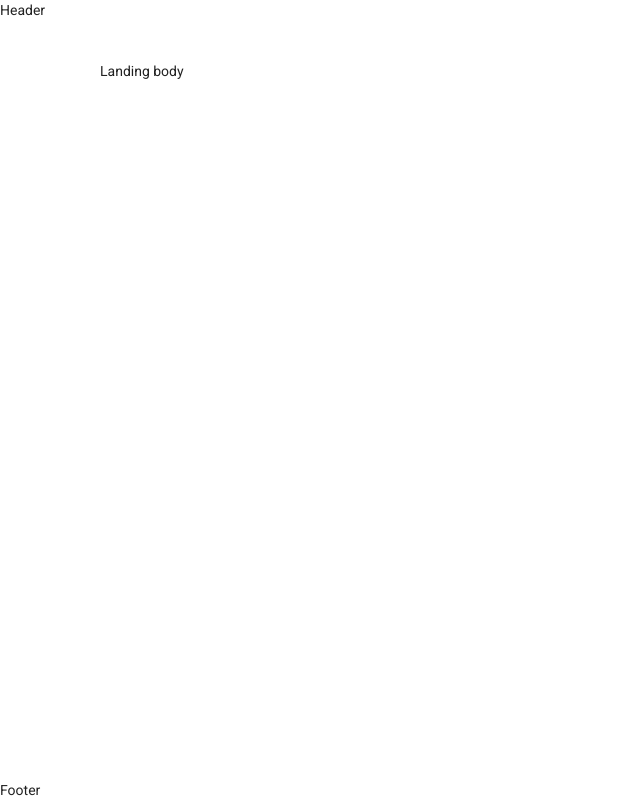
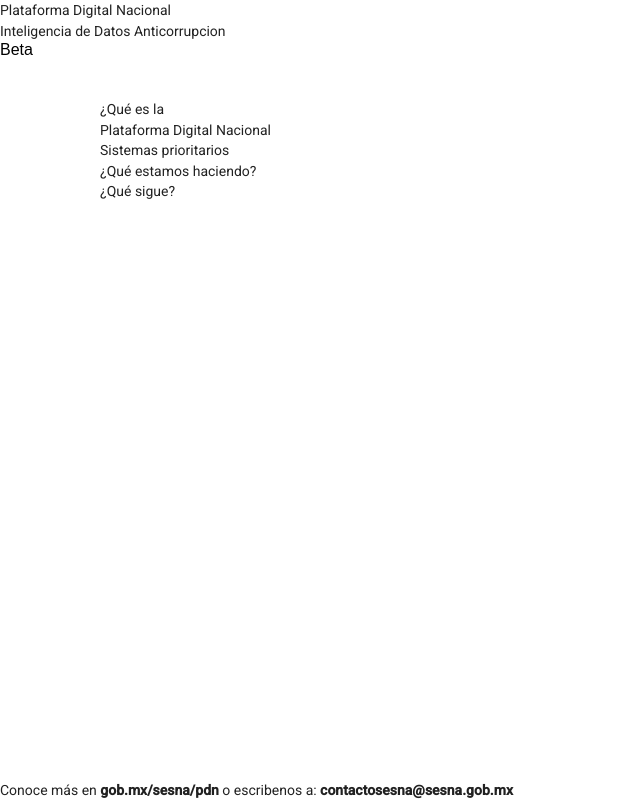
Before and after one commit to PDNMX/about_pdn, a React (Create React App) app: page / in a window 1280 px wide. Shown: the whole page, without its empty margins (0-640 px from the left). Built offline with nearby package versions, Linux system fonts and the light colour scheme.

Commit message:
sections

```diff
--- a/src/App.js
+++ b/src/App.js
@@ -1,9 +1,14 @@
 import React, { Component } from 'react';
 import Header from './components/Header';
 import Footer from './components/Footer';
-import Typography from "@material-ui/core/Typography";
+//import Typography from "@material-ui/core/Typography";
 import {withStyles} from '@material-ui/core/styles';
 import PropTypes from 'prop-types';
+
+import QueEs from './components/QueEs';
+import Sistemas from './components/Sistemas';
+import QueHacemos from './components/QueHacemos';
+import QueSigue from './components/QueSigue';
 
 const styles = theme => ({
     root: {
@@ -42,9 +47,11 @@
                 <Header/>
 
                 <div className={classes.contents}>
-                <Typography>
-                    Landing body
-                </Typography>
+                    <QueEs/>
+                    <Sistemas/>
+                    <QueHacemos/>
+                    <QueSigue/>
+
                 </div>
 
                 <Footer/>
--- a/src/components/Footer.js
+++ b/src/components/Footer.js
@@ -11,7 +11,9 @@
 
     render (){
         const { classes } = this.props;
-        return <Typography>Footer</Typography>
+        return (<Typography>
+            Conoce más en <b>gob.mx/sesna/pdn</b> o escribenos a: <b>contactosesna@sesna.gob.mx</b>
+        </Typography>)
     }
 }
 
--- a/src/components/Header.js
+++ b/src/components/Header.js
@@ -13,7 +13,16 @@
 
     render (){
         const {classes} = this.props;
-        return <Typography>Header </Typography>
+        return (
+            <div>
+
+                <Typography>Plataforma Digital Nacional</Typography>
+                <Typography>Inteligencia de Datos Anticorrupcion</Typography>
+
+                <div>Beta</div>
+
+            </div>
+        );
     }
 }
 
--- /dev/null
+++ b/src/components/QueEs.js
@@ -0,0 +1,23 @@
+import React from 'react';
+import Typography from '@material-ui/core/Typography';
+import {withStyles} from '@material-ui/core/styles';
+
+const styles = theme => ({
+
+});
+
+class QueEs extends React.Component{
+
+
+    render (){
+        return (
+            <div>
+                <Typography>¿Qué es la</Typography>
+                <Typography>Plataforma Digital Nacional</Typography>
+            </div>
+        )
+    }
+}
+
+
+export default withStyles(styles)(QueEs);
--- /dev/null
+++ b/src/components/QueHacemos.js
@@ -0,0 +1,20 @@
+import React from 'react';
+import Typography from '@material-ui/core/Typography';
+import {withStyles} from '@material-ui/core/styles';
+
+const styles = theme => ({});
+
+class QueHacemos extends React.Component{
+    render (){
+        return (
+            <div>
+                <Typography>
+                ¿Qué estamos haciendo?
+                </Typography>
+            </div>
+        )
+    }
+}
+
+
+export default withStyles(styles) (QueHacemos);
--- /dev/null
+++ b/src/components/QueSigue.js
@@ -0,0 +1,19 @@
+import React from 'react';
+import Typography from '@material-ui/core/Typography';
+import {withStyles} from '@material-ui/core/styles';
+
+const styles = theme => ({});
+
+class QueSigue extends React.Component{
+    render (){
+        return (
+            <div>
+                <Typography>
+                ¿Qué sigue?
+                </Typography>
+            </div>
+        )
+    }
+}
+
+export default withStyles(styles)(QueSigue);
--- /dev/null
+++ b/src/components/Sistemas.js
@@ -0,0 +1,22 @@
+import React from 'react';
+import Typography from '@material-ui/core/Typography';
+import {withStyles} from '@material-ui/core/styles';
+
+const styles = theme => ({
+
+});
+
+class Sistemas extends React.Component {
+
+    render () {
+        return (
+            <div>
+                <Typography>
+                    Sistemas prioritarios
+                </Typography>
+            </div>
+        )
+    }
+}
+
+export default withStyles(styles)(Sistemas);
```
Also changed, not shown: 1 other file (tests, documents, lock files or other folders).
